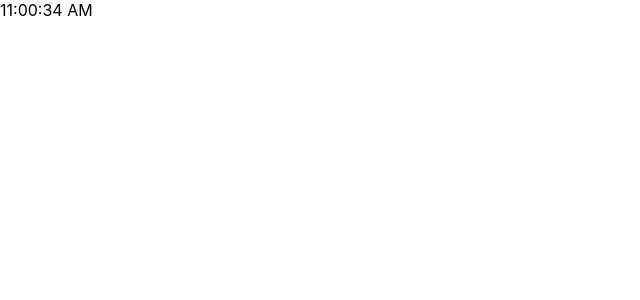
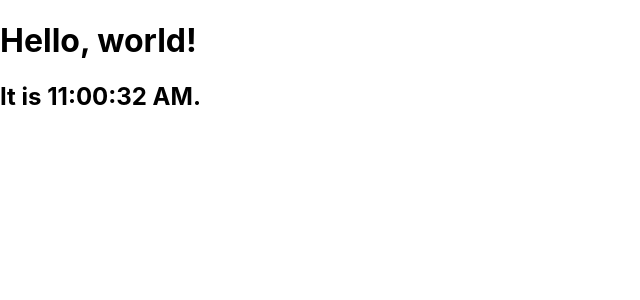
Before and after one commit to khizar-hayyat-72/practice, a React (Create React App) app: page / in a window 1280 px wide. Shown: the top 300 px of the page, without its empty margins (0-640 px from the left). Built offline with nearby package versions, Linux system fonts and the light colour scheme.

Commit message:
State with State life cycle

```diff
--- a/src/Clock.js
+++ b/src/Clock.js
@@ -1,12 +1,33 @@
 import React from "react";
-class Clock extends React.Component{
-    render(){
-        return(
-            <div>
-                 {this.props.Date.toLocaleTimeString()}
-            </div>
-        );
+
+class Clock extends React.Component {
+    constructor(props) {
+      super(props);
+      this.state = {date: new Date()};
     }
-}
+    componentDidMount(){
+        this.timmerID = setInterval(
+            () => this.tick(), 1000
+        )
+    }
 
-export default Clock;
+    componentWillUnmount(){
+        clearInterval(this.timmerID)
+    }
+    tick(){
+        this.setState({
+            date: new Date()
+        });
+    }
+
+    render() {
+      return (
+        <div>
+          <h1>Hello, world!</h1>
+          <h2>It is {this.state.date.toLocaleTimeString()}.</h2>
+        </div>
+      );
+    }
+  }
+
+    export default Clock;
```
